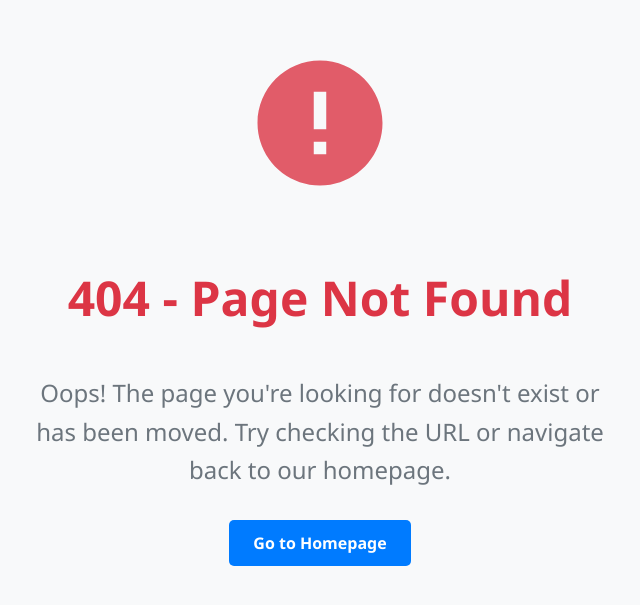
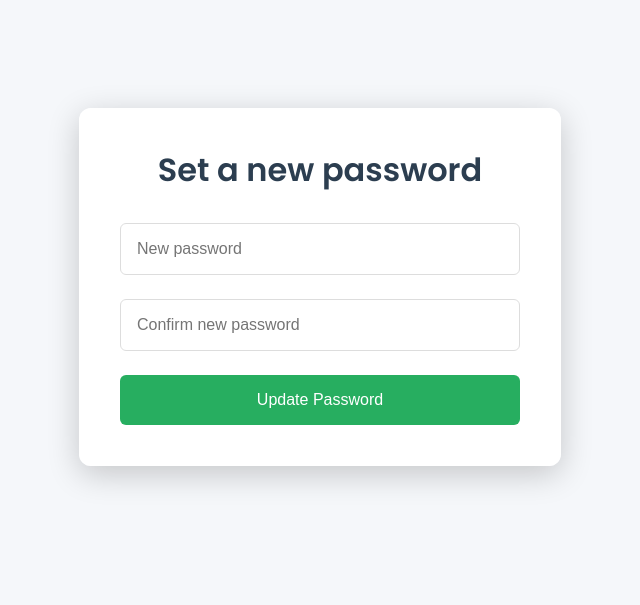
Before and after one commit to ravinnallasamy/agricultural-equipment-rental, a React (Create React App) app: page /reset-password/1 in a window 1280 px wide. Before the commit this address had no page. Shown: the part 113-718 px from the top of the page, without its empty margins (320-960 px from the left). Built offline with nearby package versions, Linux system fonts and the light colour scheme.

Commit message:
Forgot password flow (frontend): add pages for requesting reset and setting new password; routes and link in signin; add API endpoints in API_CONFIG

```diff
--- a/src/App.js
+++ b/src/App.js
@@ -34,6 +34,8 @@ import Requests from './frontend/Customer-Home/Requests/Requests';
 import MyRequest from './frontend/Customer-Home/Requests/MyRequest';
 import ActivationSuccess from './frontend/activation/ActivationSuccess';
 import ActivationPage from './frontend/activation/ActivationPage';
+import ForgotPassword from './frontend/login/ForgotPassword';
+import ResetPassword from './frontend/login/ResetPassword';
 
 function App() {
   const location = useLocation();
@@ -70,6 +72,8 @@ function App() {
       <Route path="/logout" element={<Logout />} />
       <Route path="/activate/:token" element={<ActivationPage />} />
       <Route path="/activation-success" element={<ActivationSuccess />} />
+      <Route path="/forgot-password/:userType" element={<ForgotPassword />} />
+      <Route path="/reset-password/:token" element={<ResetPassword />} />
       <Route path="*" element={<NoMatch />} />
     </Routes>
   );
--- a/src/config/api.js
+++ b/src/config/api.js
@@ -49,7 +49,9 @@ const API_CONFIG = {
     USER_ACTIVATE: '/auth/user/activate',
     PROVIDER_SIGNUP: '/auth/provider/signup',
     PROVIDER_SIGNIN: '/auth/provider/signin',
-    PROVIDER_ACTIVATE: '/auth/provider/activate'
+    PROVIDER_ACTIVATE: '/auth/provider/activate',
+    FORGOT_PASSWORD: '/auth/password/forgot',
+    RESET_PASSWORD: '/auth/password/reset'
   },
 
   // Data endpoints
--- /dev/null
+++ b/src/frontend/login/ForgotPassword.js
@@ -0,0 +1,59 @@
+import React, { useState } from 'react';
+import { useParams } from 'react-router-dom';
+import axios from 'axios';
+import API_CONFIG from '../../config/api';
+import '../../Designs/Login.css';
+
+export default function ForgotPassword() {
+  const { userType } = useParams(); // 'user' or 'provider'
+  const [email, setEmail] = useState('');
+  const [sent, setSent] = useState(false);
+  const [loading, setLoading] = useState(false);
+
+  const onSubmit = async (e) => {
+    e.preventDefault();
+    setLoading(true);
+    try {
+      await axios.post(API_CONFIG.getAuthUrl(API_CONFIG.AUTH.FORGOT_PASSWORD), {
+        email,
+        userType
+      });
+      setSent(true);
+    } catch (err) {
+      // Always show success-like message to prevent enumeration differences
+      setSent(true);
+    } finally {
+      setLoading(false);
+    }
+  };
+
+  return (
+    <div className="login-page-container">
+      <div className="login-container">
+        {!sent ? (
+          <>
+            <h2 className="login-title">Forgot Password ({userType})</h2>
+            <form className="login-form" onSubmit={onSubmit}>
+              <input
+                type="email"
+                className="login-input"
+                placeholder="Enter your account email"
+                value={email}
+                onChange={(e) => setEmail(e.target.value)}
+                required
+              />
+              <button type="submit" className="login-button" disabled={loading}>
+                {loading ? 'Sending...' : 'Send Reset Link'}
+              </button>
+            </form>
+          </>
+        ) : (
+          <>
+            <h2 className="login-title">Check your email</h2>
+            <p>We sent a reset link to {email}. If the email exists, you'll receive instructions shortly.</p>
+          </>
+        )}
+      </div>
+    </div>
+  );
+}
--- /dev/null
+++ b/src/frontend/login/ResetPassword.js
@@ -0,0 +1,84 @@
+import React, { useState, useEffect } from 'react';
+import { useNavigate, useParams } from 'react-router-dom';
+import axios from 'axios';
+import API_CONFIG from '../../config/api';
+import '../../Designs/Login.css';
+
+export default function ResetPassword() {
+  const { token } = useParams();
+  const navigate = useNavigate();
+  const [password, setPassword] = useState('');
+  const [confirm, setConfirm] = useState('');
+  const [loading, setLoading] = useState(false);
+  const [error, setError] = useState('');
+  const [success, setSuccess] = useState(false);
+
+  const onSubmit = async (e) => {
+    e.preventDefault();
+    if (password.length < 6) {
+      setError('Password must be at least 6 characters');
+      return;
+    }
+    if (password !== confirm) {
+      setError('Passwords do not match');
+      return;
+    }
+    setError('');
+    setLoading(true);
+    try {
+      const res = await axios.post(API_CONFIG.getAuthUrl(API_CONFIG.AUTH.RESET_PASSWORD), {
+        token,
+        password
+      });
+      if (res.status === 200) {
+        setSuccess(true);
+        setTimeout(() => navigate('/'), 2000);
+      }
+    } catch (err) {
+      setError(err.response?.data?.message || 'Reset link is invalid or expired');
+    } finally {
+      setLoading(false);
+    }
+  };
+
+  return (
+    <div className="login-page-container">
+      <div className="login-container">
+        {!success ? (
+          <>
+            <h2 className="login-title">Set a new password</h2>
+            <form className="login-form" onSubmit={onSubmit}>
+              <input
+                type="password"
+                className="login-input"
+                placeholder="New password"
+                value={password}
+                onChange={(e) => setPassword(e.target.value)}
+                required
+                minLength={6}
+              />
+              <input
+                type="password"
+                className="login-input"
+                placeholder="Confirm new password"
+                value={confirm}
+                onChange={(e) => setConfirm(e.target.value)}
+                required
+                minLength={6}
+              />
+              {error && <div style={{ color: 'crimson' }}>{error}</div>}
+              <button type="submit" className="login-button" disabled={loading}>
+                {loading ? 'Saving...' : 'Update Password'}
+              </button>
+            </form>
+          </>
+        ) : (
+          <>
+            <h2 className="login-title">Password updated</h2>
+            <p>Redirecting to home...</p>
+          </>
+        )}
+      </div>
+    </div>
+  );
+}
--- a/src/frontend/login/Signin.js
+++ b/src/frontend/login/Signin.js
@@ -78,6 +78,14 @@ export default function Signin() {
           <button type="submit" className="login-button">
             Login
           </button>
+          <div style={{ marginTop: '0.75rem', textAlign: 'right' }}>
+            <span
+              style={{ color: '#0984e3', cursor: 'pointer', fontSize: '0.9rem' }}
+              onClick={() => navigate(`/forgot-password/${userType}`)}
+            >
+              Forgot password?
+            </span>
+          </div>
         </form>
       </div>
     </div>
```
